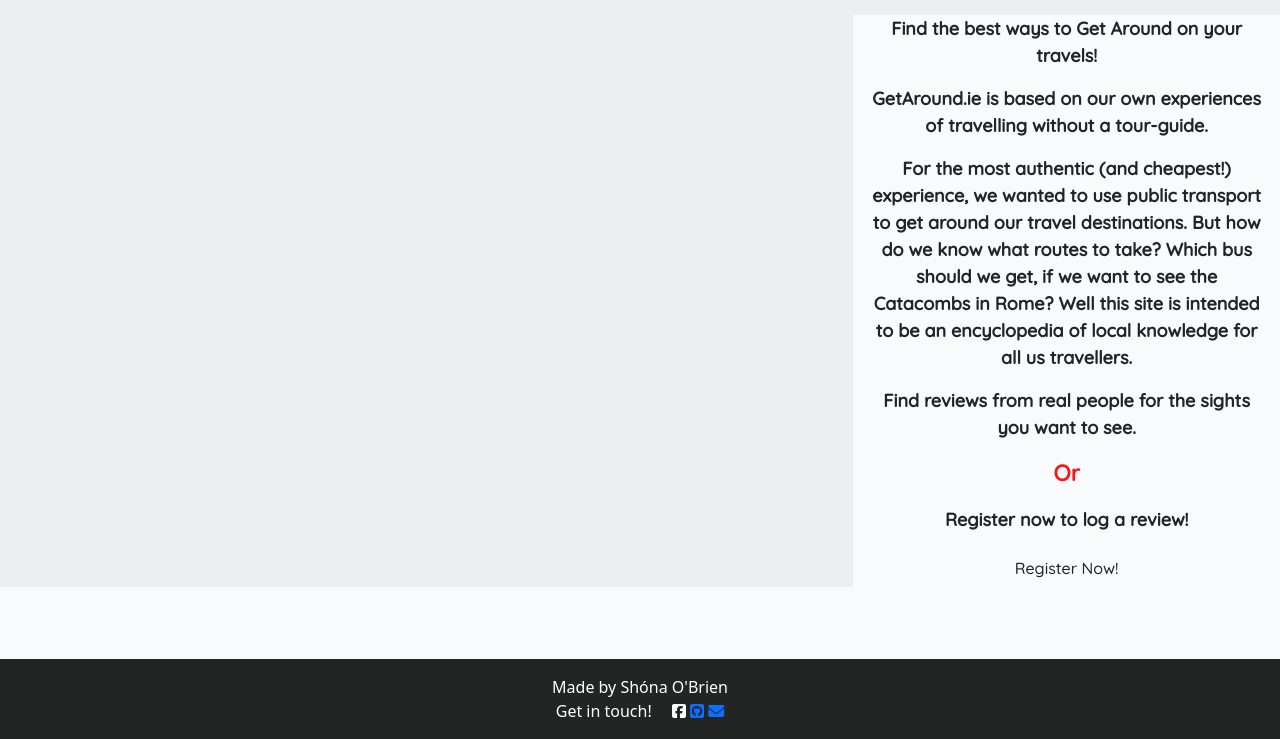
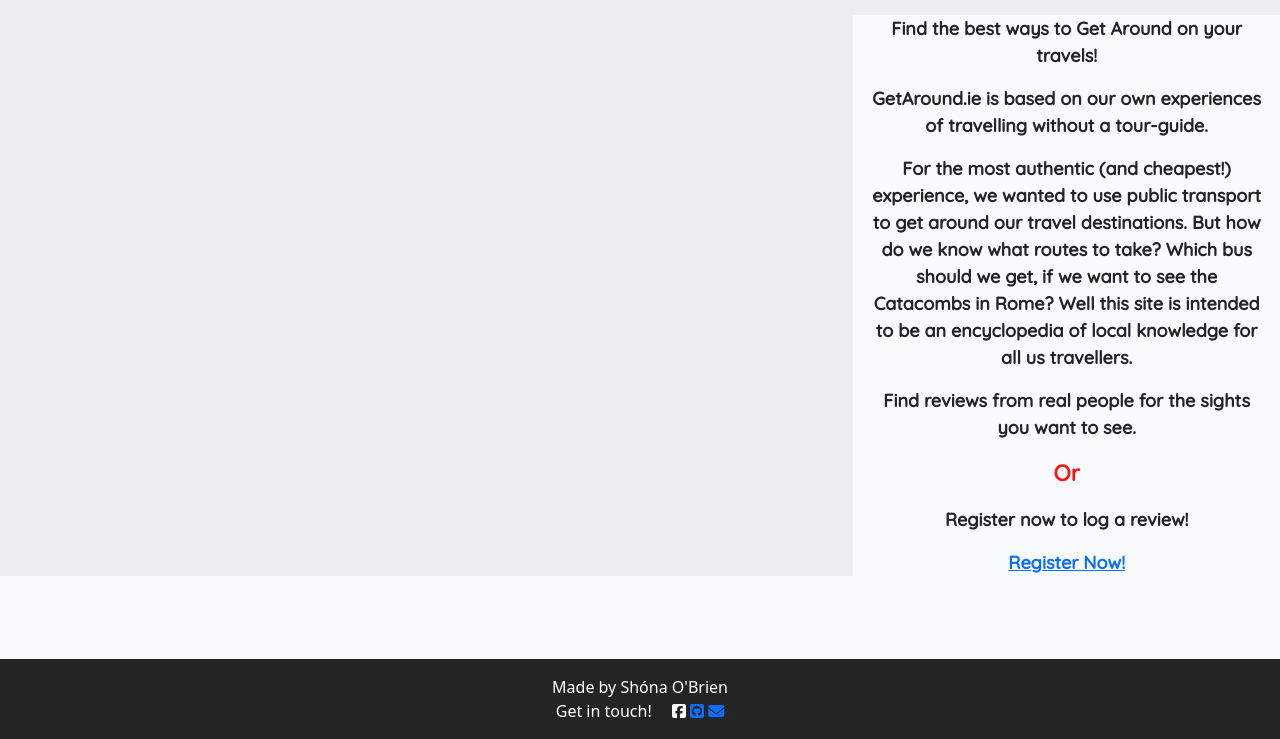
Before and after one commit to Code-Institute-Submissions/ShonaOB-GetAroundProject4_DecResub, a Django app: page / in a window 1280 px wide. Shown: the part 61-800 px from the top of the page. Run offline with Django 3.2, Linux system fonts and the light colour scheme; data that the repository does not hold is empty; some libraries are stand-ins or nearby versions.

Commit message:
Removed button left in error in index.html

```diff
--- a/templates/index.html
+++ b/templates/index.html
@@ -67,11 +67,11 @@
                     <p>Find reviews from real people for the sights you want to see.</p>
                     {% if user.is_authenticated %}
                     <p>Create your own review!</p>
-                    <a href="{% url 'post_form'%}"><button class="btn">Create Review</button></a>
+                    <a href="{% url 'post_form'%}">Create Review</a>
                     {% else %}
                     <p class="brand">Or</p>
                     <p>Register now to log a review!</p>
-                    <a href="{% url 'account_signup' %}"><button class="btn">Register Now!</button></a>
+                    <a href="{% url 'account_signup' %}">Register Now!</a>
                     {% endif %}
                 </div>
             </div>
```
